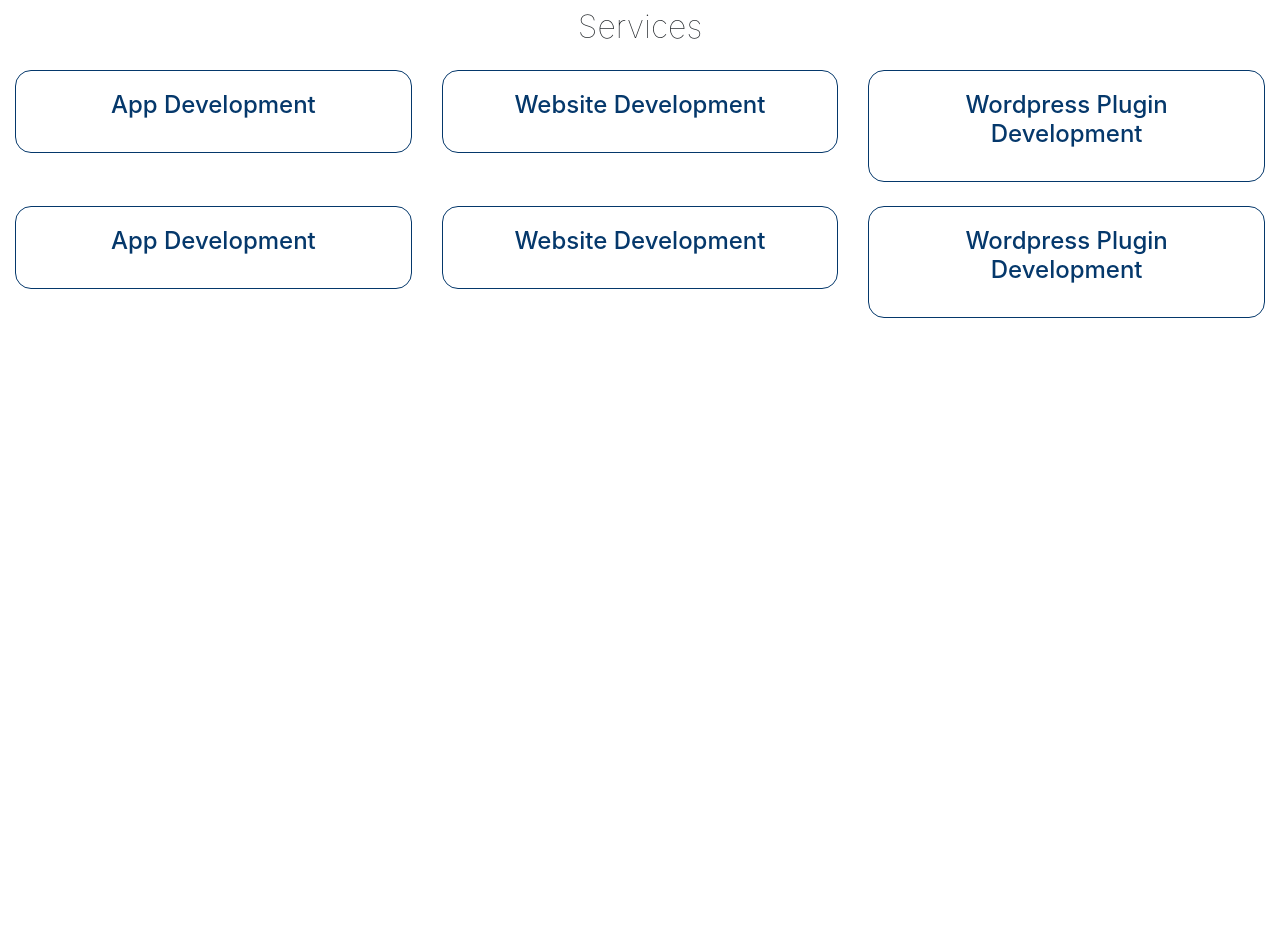
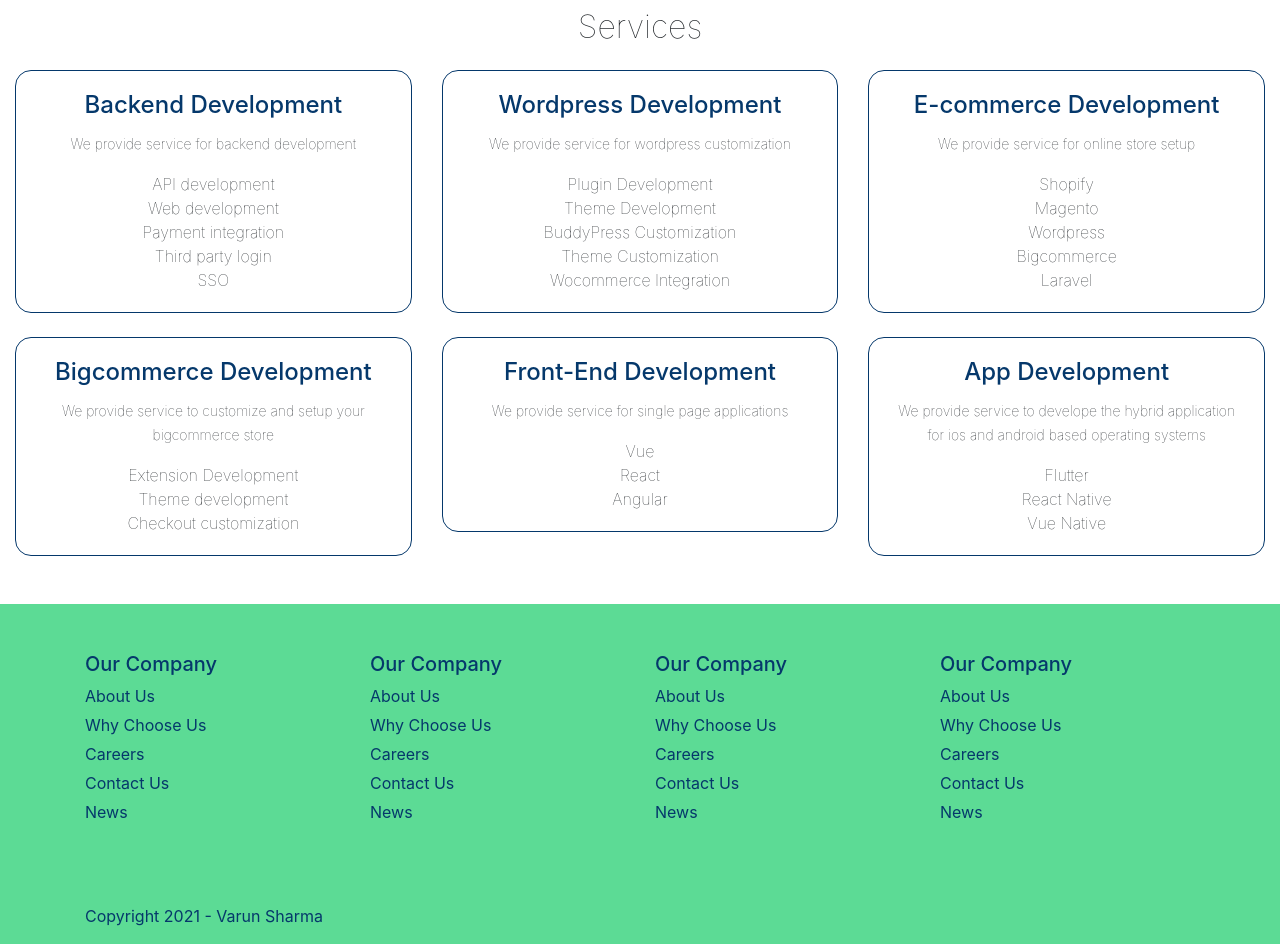
Before and after one commit to varun761/vue, a Vue app: page / in a window 1280 px wide. Shown: the part 800-1744 px from the top of the page. Before the commit the page ends 1166 px from the top, so only its background shows below. Built offline with nearby package versions, Linux system fonts and the light colour scheme.

Commit message:
Minor changes

```diff
--- a/src/App.vue
+++ b/src/App.vue
@@ -1,6 +1,6 @@
 <template>
   <div id="app">
-    <router-view/>
+    <router-view />
   </div>
 </template>
 
--- a/src/assets/scss/HomeSlider.scss
+++ b/src/assets/scss/HomeSlider.scss
@@ -7,6 +7,10 @@
 		height: 91vh;
 		background-size: cover;
 		background-repeat: no-repeat;
+		@media screen and (max-width: 768px) {
+			max-height: 395px;
+			min-height: 395px;
+		}
 		&:hover .overlay-text{
 			display: block;
 		}
@@ -17,12 +21,19 @@
 			text-align: center;
 			padding: 15px;
 			word-break: break-all;
+			@media screen and (max-width: 768px) {
+				max-height: 395px;
+				min-height: 395px;
+			}
 			.overlay-content-text {
 				margin-top: 21vh;
 				h3 {
 					text-transform: capitalize;
 				}
-                @media screen and (max-width: 768px) {
+				@media screen and (max-width: 320px) {
+                    margin-top: 2vh;
+                }
+                @media screen and (min-width: 321px) and (max-width: 768px) {
                     margin-top: 14vh;
                 }
 			}
--- a/src/assets/scss/app.scss
+++ b/src/assets/scss/app.scss
@@ -1,4 +1,22 @@
+@import './variables.scss';
 @import url('https://fonts.googleapis.com/css2?family=Open+Sans:ital,wght@0,300;0,400;0,600;0,700;0,800;1,300;1,400;1,600;1,700;1,800&display=swap');
 body {
     font-family: 'Open Sans', sans-serif;
 }
+ul {
+    list-style: none;
+    padding: 0;
+}
+footer {
+    background: $top-navbar-background;
+    color: $top-navbar-link-color;
+    li {
+        margin: 5px 0;
+    }
+    a {
+        color: $top-navbar-link-color;
+        &:hover{
+            color: $top-navbar-link-hover-color;
+        }
+    }
+}
--- a/src/views/Home.vue
+++ b/src/views/Home.vue
@@ -1,11 +1,24 @@
 <template>
+  <div class="wrapper">
+    <header>
       <b-container fluid>
+        <!--NavBar-->
         <nav-bar
           :items="items"
           logo-text="Logo Here"
           fixed="top"
         />
+      </b-container>
+    </header>
+    <!--Home Slider-->
+    <section class="slider">
+      <b-container fluid>
         <home-slider :items="sliderItems" />
+      </b-container>
+    </section>
+    <!--Services-->
+    <section class="services">
+      <b-container fluid>
         <b-row class="py-4">
           <b-col
             cols="12"
@@ -22,6 +35,82 @@
           </b-col>
         </b-row>
       </b-container>
+    </section>
+    <!--FOOTER--->
+    <footer>
+      <b-container class="py-5">
+        <b-row>
+          <b-col
+            class="footer-sections"
+            cols="12"
+            md="3"
+          >
+            <h5>Our Company</h5>
+            <ul>
+              <li>About Us</li>
+              <li>Why Choose Us</li>
+              <li>Careers</li>
+              <li>Contact Us</li>
+              <li>News</li>
+            </ul>
+          </b-col>
+          <b-col
+            class="footer-sections"
+            cols="12"
+            md="3"
+          >
+            <h5>Our Company</h5>
+            <ul>
+              <li>About Us</li>
+              <li>Why Choose Us</li>
+              <li>Careers</li>
+              <li>Contact Us</li>
+              <li>News</li>
+            </ul>
+          </b-col>
+          <b-col
+            class="footer-sections"
+            cols="12"
+            md="3"
+          >
+            <h5>Our Company</h5>
+            <ul>
+              <li>About Us</li>
+              <li>Why Choose Us</li>
+              <li>Careers</li>
+              <li>Contact Us</li>
+              <li>News</li>
+            </ul>
+          </b-col>
+          <b-col
+            class="footer-sections"
+            cols="12"
+            md="3"
+          >
+            <h5>Our Company</h5>
+            <ul>
+              <li>About Us</li>
+              <li>Why Choose Us</li>
+              <li>Careers</li>
+              <li>Contact Us</li>
+              <li>News</li>
+            </ul>
+          </b-col>
+        </b-row>
+      </b-container>
+      <b-container class="py-3">
+        <b-row>
+          <b-col>
+            <div class="d-flex">
+              <div class="d-flex-column">
+                Copyright 2021 - Varun Sharma
+              </div>
+            </div>
+          </b-col>
+        </b-row>
+      </b-container>
+    </footer>
+  </div>
 </template>
 
 <script>
@@ -39,28 +128,64 @@
       return {
         services: [
           {
-            title: 'App Development',
-            innerText: 'App Development'
+            title: 'Backend Development',
+            description: 'We provide service for backend development',
+            features: [
+              'API development',
+              'Web development',
+              'Payment integration',
+              'Third party login',
+              'SSO'
+            ]
           },
           {
-            title: 'Website Development',
-            innerText: 'Website Development'
+            title: 'Wordpress Development',
+            description: 'We provide service for wordpress customization',
+            features: [
+              'Plugin Development',
+              'Theme Development',
+              'BuddyPress Customization',
+              'Theme Customization',
+              'Wocommerce Integration'
+            ]
           },
           {
-            title: 'Wordpress Plugin Development',
-            innerText: 'Wordpress Plugin Development'
+            title: 'E-commerce Development',
+            description: 'We provide service for online store setup',
+            features: [
+              'Shopify',
+              'Magento',
+              'Wordpress',
+              'Bigcommerce',
+              'Laravel'
+            ]
+          },
+          {
+            title: 'Bigcommerce Development',
+            description: 'We provide service to customize and setup your bigcommerce store',
+            features: [
+              'Extension Development',
+              'Theme development',
+              'Checkout customization'
+            ]
+          },
+          {
+            title: 'Front-End Development',
+            description: 'We provide service for single page applications',
+            features: [
+              'Vue',
+              'React',
+              'Angular'
+            ]
           },
           {
             title: 'App Development',
-            innerText: 'App Development'
-          },
-          {
-            title: 'Website Development',
-            innerText: 'Website Development'
-          },
-          {
-            title: 'Wordpress Plugin Development',
-            innerText: 'Wordpress Plugin Development'
+            description: 'We provide service to develope the hybrid application for ios and android based operating systems',
+            features: [
+              'Flutter',
+              'React Native',
+              'Vue Native'
+            ]
           }
         ],
         sliderItems: [
@@ -106,6 +231,9 @@
             },
             {
                 title: 'Contact Us'
+            },
+            {
+                title: 'Login'
             }
         ]
       }
```
Lines whose indentation alone changed are shown as unchanged.
